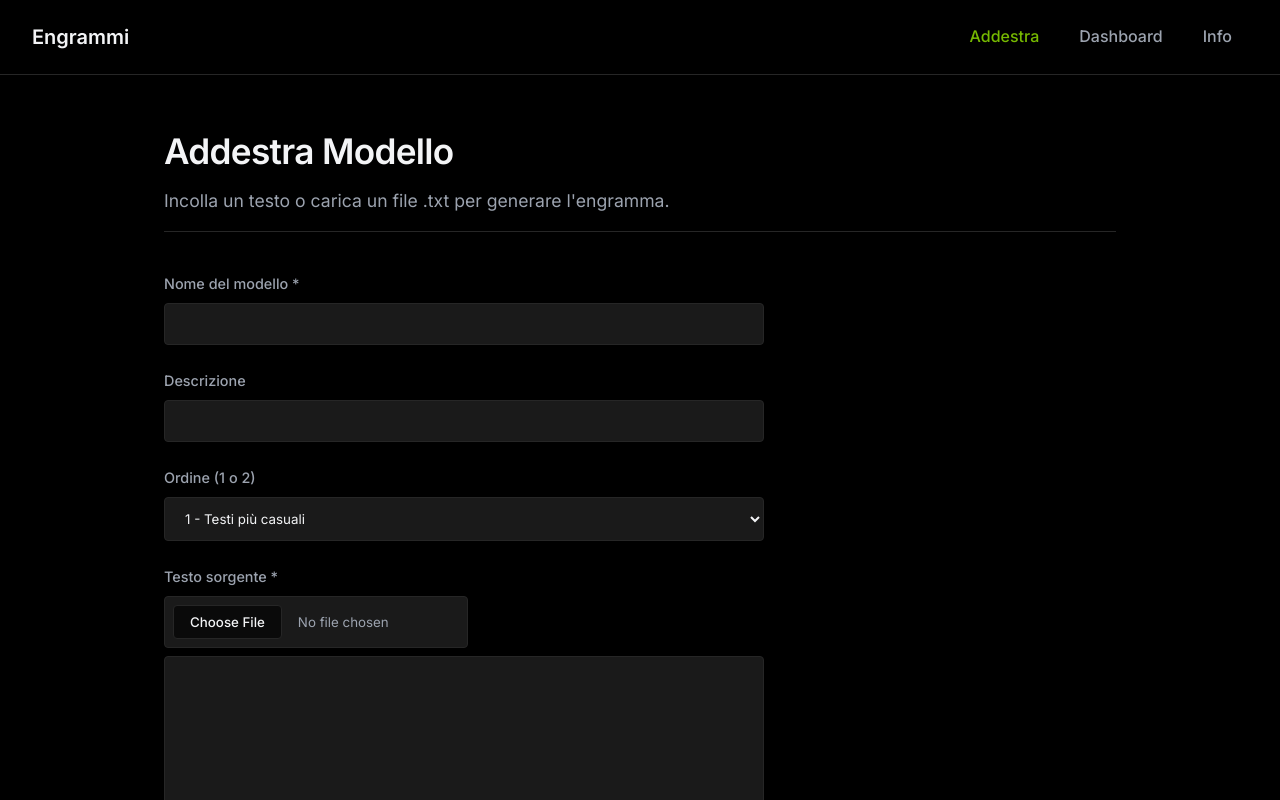
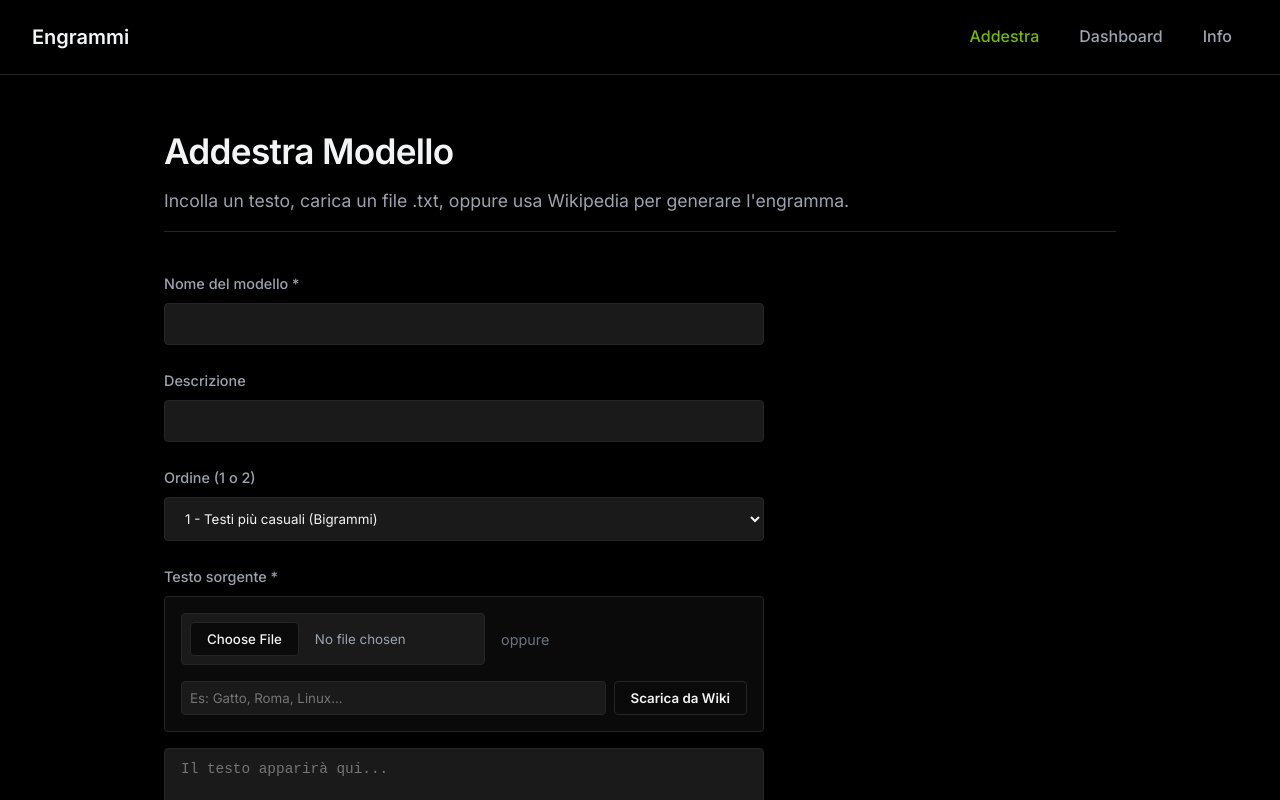
Before and after one commit to Luozil03/Markov-Engrams, a React (Vite) app in the folder packages/frontend/: page / in a window 1280 px wide. Shown: the top 800 px of the page. Built offline with nearby package versions, Linux system fonts and the light colour scheme.

Commit message:
integrazione API Wikipedia, fix random walk su stati assorbenti e rifiniture UI

```diff
--- a/packages/frontend/src/index.css
+++ b/packages/frontend/src/index.css
@@ -185,3 +185,54 @@ input[type="range"]:focus {
     border-radius: var(--radius-sm);
     border-left: 3px solid var(--accent);
 }
+
+/*  FIX X DASHBOARD E BOTTONI  */
+
+.gen-control-group {
+    display: flex;
+    flex-direction: column;
+    gap: 0.4rem;
+    flex: 1;
+    min-width: 150px;
+}
+
+
+.model-card-actions {
+    display: flex;
+    flex-direction: column;
+    gap: 0.5rem;
+    margin-top: auto;
+    padding-top: 1rem;
+}
+
+.model-card-actions-row {
+    display: flex;
+    gap: 0.5rem;
+}
+
+.model-card-actions-row .btn {
+    flex: 1; /* Così Modifica ed Elimina occupano il 50% di spazio ciascuno */
+    padding: 0.6rem;
+    font-size: 0.85rem;
+}
+
+/* Ripristina il bottone rosso */
+.btn-danger {
+    background-color: transparent;
+    color: var(--danger);
+    border: 1px solid var(--danger);
+}
+
+.btn-danger:hover:not(:disabled) {
+    background-color: var(--danger);
+    color: #fff;
+}
+
+
+.generated-text-content {
+    margin-top: 0.8rem;
+    font-family: "JetBrains Mono", monospace;
+    font-size: 0.9rem;
+    line-height: 1.6;
+    color: var(--text-primary);
+}
--- a/packages/frontend/src/pages/DashboardPage.jsx
+++ b/packages/frontend/src/pages/DashboardPage.jsx
@@ -3,6 +3,7 @@ import { Link } from "react-router-dom";
 import { getModels, deleteModel, generateText, updateModel } from "../api.js";
 
 function DashboardPage() {
+
     const [models, setModels] = useState([]);
     const [loading, setLoading] = useState(true);
     const [error, setError] = useState(null);
@@ -40,6 +41,7 @@ function DashboardPage() {
                 modelId, length: genLength, seed: genSeed || undefined, temperature: genTemp,
             });
             if (data.success) {
+                // Aggiorno solo il testo del modello che ha appena generato
                 setGeneratedTexts(prev => ({ ...prev, [modelId]: data.text }));
             } else {
                 setError(data.error);
@@ -52,6 +54,7 @@ function DashboardPage() {
     }
 
     async function handleDelete(modelId, modelName) {
+        // TODO: window.confirm è un po' grezzo, in futuro fare un modal custom in React
         const confirmed = window.confirm(`Sicuro di voler eliminare "${modelName}"?`);
         if (!confirmed) return;
         try {
@@ -71,7 +74,7 @@ function DashboardPage() {
         try {
             await navigator.clipboard.writeText(text);
             setCopied(modelId);
-            setTimeout(() => setCopied(null), 2000);
+            setTimeout(() => setCopied(null), 2000); // feedback visivo per 2 secondi
         } catch (err) { setError("Errore negli appunti."); }
     }
 
@@ -148,14 +151,16 @@ function DashboardPage() {
                             <span>Data: {formatDate(model.createdAt)}</span>
                         </div>
 
-                        <div className="model-card-actions" style={{ marginTop: "auto", paddingTop: "1rem" }}>
-                            <button className="btn btn-primary" style={{ flex: 1 }} onClick={() => handleGenerate(model._id)} disabled={generatingId === model._id}>
+                        <div className="model-card-actions">
+                            <button className="btn btn-primary" onClick={() => handleGenerate(model._id)} disabled={generatingId === model._id}>
                                 {generatingId === model._id ? "Generazione..." : "Genera Testo"}
                             </button>
+
+                            <div className="model-card-actions-row">
                                 {editingId === model._id ? (
                                     <>
                                         <button className="btn btn-secondary" onClick={() => handleSaveEdit(model._id)}>Salva</button>
-                                    <button className="btn btn-secondary" onClick={handleCancelEdit}>X</button>
+                                        <button className="btn btn-secondary" onClick={handleCancelEdit}>Annulla</button>
                                     </>
                                 ) : (
                                     <>
@@ -163,6 +168,7 @@ function DashboardPage() {
                                         <button className="btn btn-danger" onClick={() => handleDelete(model._id, model.name)}>Elimina</button>
                                     </>
                                 )}
+                            </div>
                         </div>
 
                         {generatedTexts[model._id] && (
--- a/packages/frontend/src/pages/TrainPage.jsx
+++ b/packages/frontend/src/pages/TrainPage.jsx
@@ -3,18 +3,19 @@ import { Link } from "react-router-dom";
 import { trainModel } from "../api.js";
 
 function TrainPage() {
-    // stati del form
     const [name, setName] = useState("");
     const [description, setDescription] = useState("");
     const [text, setText] = useState("");
     const [order, setOrder] = useState(1);
 
-    // stati operazione
     const [loading, setLoading] = useState(false);
     const [result, setResult] = useState(null);
     const [error, setError] = useState(null);
 
-    // Gestisce il caricamento del file txt per non incollare papiri
+    // Form Wikipedia
+    const [wikiTitle, setWikiTitle] = useState("");
+    const [wikiLoading, setWikiLoading] = useState(false);
+
     function handleFileUpload(e) {
         const file = e.target.files[0];
         if (!file) return;
@@ -32,6 +33,39 @@ function TrainPage() {
         reader.readAsText(file);
     }
 
+    // Scarica pagina Wikipedia
+    async function handleWikiFetch() {
+        if (!wikiTitle.trim()) {
+            setError("Inserisci il titolo di una pagina Wikipedia.");
+            return;
+        }
+
+        setWikiLoading(true);
+        setError(null);
+
+        try {
+            const url = `https://it.wikipedia.org/w/api.php?action=query&format=json&prop=extracts&explaintext=1&titles=${encodeURIComponent(wikiTitle)}&origin=*`;
+            const response = await fetch(url);
+            const data = await response.json();
+
+            const pages = data.query.pages;
+            const pageId = Object.keys(pages)[0];
+
+            if (pageId === "-1") {
+                setError("Pagina Wikipedia non trovata. Prova un altro titolo.");
+            } else {
+                setText(pages[pageId].extract);
+                // Suggerimento automatico nome modello
+                if (!name) setName(`Wikipedia: ${pages[pageId].title}`);
+                if (!description) setDescription(`Modello generato dalla pagina Wikipedia di ${pages[pageId].title}`);
+            }
+        } catch (err) {
+            setError("Errore durante il download da Wikipedia.");
+        } finally {
+            setWikiLoading(false);
+        }
+    }
+
     async function handleSubmit(e) {
         e.preventDefault();
         setError(null);
@@ -43,7 +77,6 @@ function TrainPage() {
 
             if (data.success) {
                 setResult(data.model);
-                // svuoto i campi dopo il successo
                 setName("");
                 setDescription("");
                 setText("");
@@ -63,7 +96,7 @@ function TrainPage() {
         <div className="page">
             <div className="page-header">
                 <h1>Addestra Modello</h1>
-                <p className="page-subtitle">Incolla un testo o carica un file .txt per generare l'engramma.</p>
+                <p className="page-subtitle">Incolla un testo, carica un file .txt, oppure usa Wikipedia per generare l'engramma.</p>
             </div>
 
             <form onSubmit={handleSubmit} className="train-form">
@@ -80,18 +113,39 @@ function TrainPage() {
                 <div className="form-group">
                     <label>Ordine (1 o 2)</label>
                     <select value={order} onChange={(e) => setOrder(Number(e.target.value))}>
-                        <option value={1}>1 - Testi più casuali</option>
-                        <option value={2}>2 - Testi più sensati</option>
+                        <option value={1}>1 - Testi più casuali (Bigrammi)</option>
+                        <option value={2}>2 - Testi più sensati (Trigrammi)</option>
                         <option value={3}>3 - Molto fedele al testo</option>
                     </select>
                 </div>
 
                 <div className="form-group">
                     <label>Testo sorgente *</label>
-                    <div className="file-upload">
-                        <input type="file" accept=".txt" onChange={handleFileUpload} />
+
+                    {/* File o Wikipedia */}
+                    <div style={{ display: "flex", flexWrap: "wrap", gap: "1rem", alignItems: "center", marginBottom: "0.5rem", padding: "1rem", backgroundColor: "var(--bg-secondary)", borderRadius: "var(--radius-sm)", border: "1px solid var(--border)" }}>
+
+                        <div className="file-upload" style={{ margin: 0 }}>
+                            <input type="file" accept=".txt" onChange={handleFileUpload} />
+                        </div>
+
+                        <span style={{ color: "var(--text-muted)", fontSize: "0.9rem" }}>oppure</span>
+
+                        <div style={{ display: "flex", gap: "0.5rem", flex: 1, minWidth: "250px" }}>
+                            <input
+                                type="text"
+                                placeholder="Es: Gatto, Roma, Linux..."
+                                value={wikiTitle}
+                                onChange={(e) => setWikiTitle(e.target.value)}
+                                style={{ flex: 1, padding: "0.5rem" }}
+                            />
+                            <button type="button" className="btn btn-secondary" onClick={handleWikiFetch} disabled={wikiLoading} style={{ padding: "0.5rem 1rem" }}>
+                                {wikiLoading ? "Caricamento..." : "Scarica da Wiki"}
+                            </button>
+                        </div>
                     </div>
-                    <textarea value={text} onChange={(e) => setText(e.target.value)} rows={10} required />
+
+                    <textarea value={text} onChange={(e) => setText(e.target.value)} rows={10} required placeholder="Il testo apparirà qui..." />
                     <span className="char-count">
                         {text.split(/\s+/).filter(Boolean).length} parole contate
                     </span>
```
Also changed, not shown: packages/shared/src/markov.js (+7 -4 lines). Lines whose indentation alone changed are shown as unchanged.
